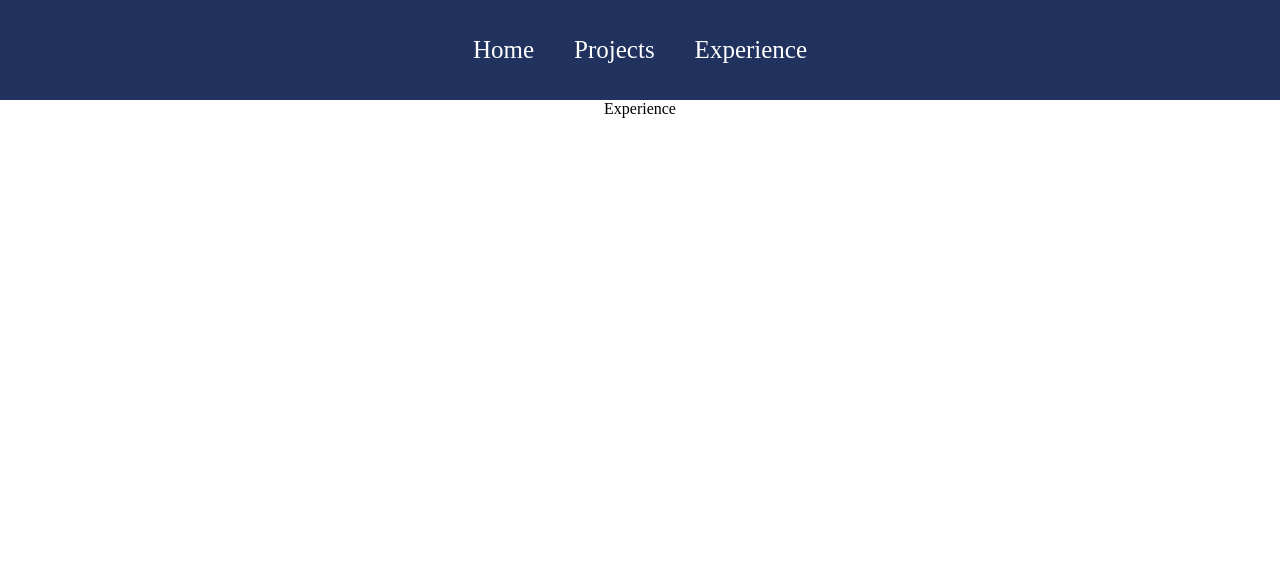
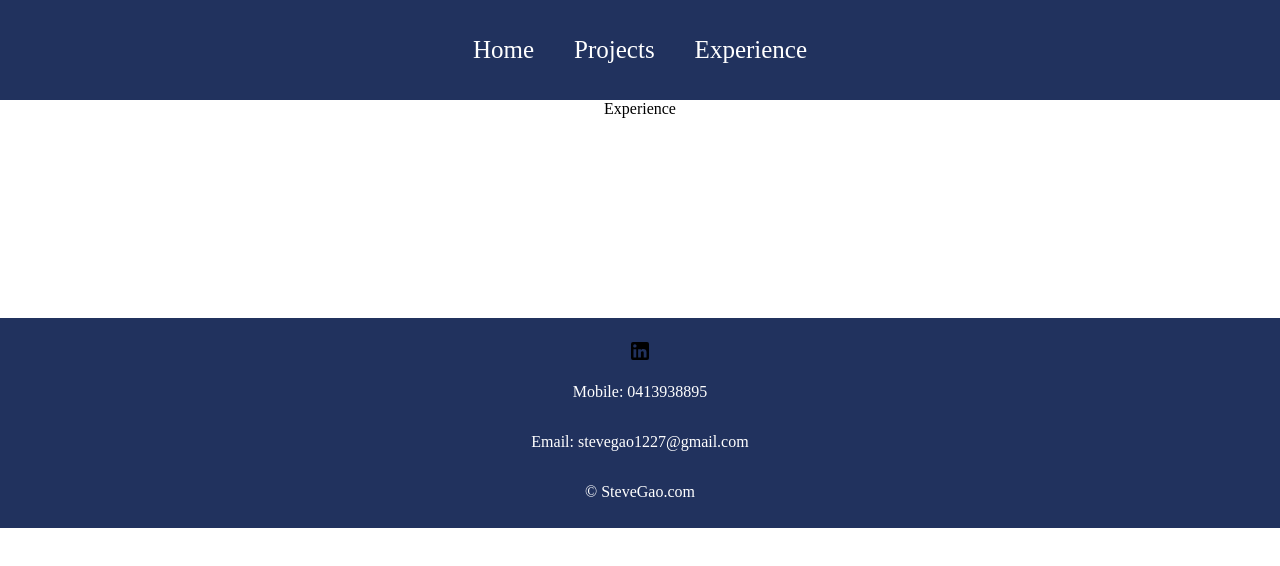
Before and after one commit to stevetian1227/Personal-Portfolio, a React (Create React App) app in the folder my-react-app/: page /experience in a window 1280 px wide. Shown: the top 566 px of the page. Built offline with nearby package versions, Linux system fonts and the light colour scheme.

Commit message:
Update on Footer
Add Footer related style and icons

```diff
--- a/my-react-app/src/App.js
+++ b/my-react-app/src/App.js
@@ -4,6 +4,7 @@
 import Projects from "./pages/Projects";
 import Experience from "./pages/Experience";
 import Navbar from "./components/Navbar";
+import Footer from "./components/Footer";
 
 function App() {
   return (
@@ -15,6 +16,7 @@
           <Route path="/projects" element={<Projects />} />
           <Route path="/experience" element={<Experience />} />
         </Routes>
+        <Footer />
       </Router>
     </div>
   );
--- /dev/null
+++ b/my-react-app/src/components/Footer.js
@@ -0,0 +1,18 @@
+import React from "react";
+import LinkedInIcon from "@material-ui/icons/LinkedIn";
+import "../styles/Footer.css";
+
+function Footer() {
+  return (
+    <div className="footer">
+      <div>
+        <LinkedInIcon />
+      </div>
+      <p> Mobile: 0413938895 </p>
+      <p> Email: stevegao1227@gmail.com </p>
+      <p> &copy; SteveGao.com </p>
+    </div>
+  );
+}
+
+export default Footer;
--- /dev/null
+++ b/my-react-app/src/styles/Footer.css
@@ -0,0 +1,28 @@
+.footer {
+  width: 100%;
+  height: 200px;
+  background: #21325e;
+  display: flex;
+  justify-content: center;
+  align-items: center;
+  flex-direction: column;
+  padding-top: 10px;
+  margin-top: 200px;
+}
+
+.socialMedia svg {
+  color: white;
+  margin: 20px;
+  font-size: 70px;
+  cursor: pointer;
+}
+
+.footer p {
+  color: white;
+}
+
+@media only screen and (max-width: 600px) {
+  .footer svg {
+    font-size: 50px;
+  }
+}
```
